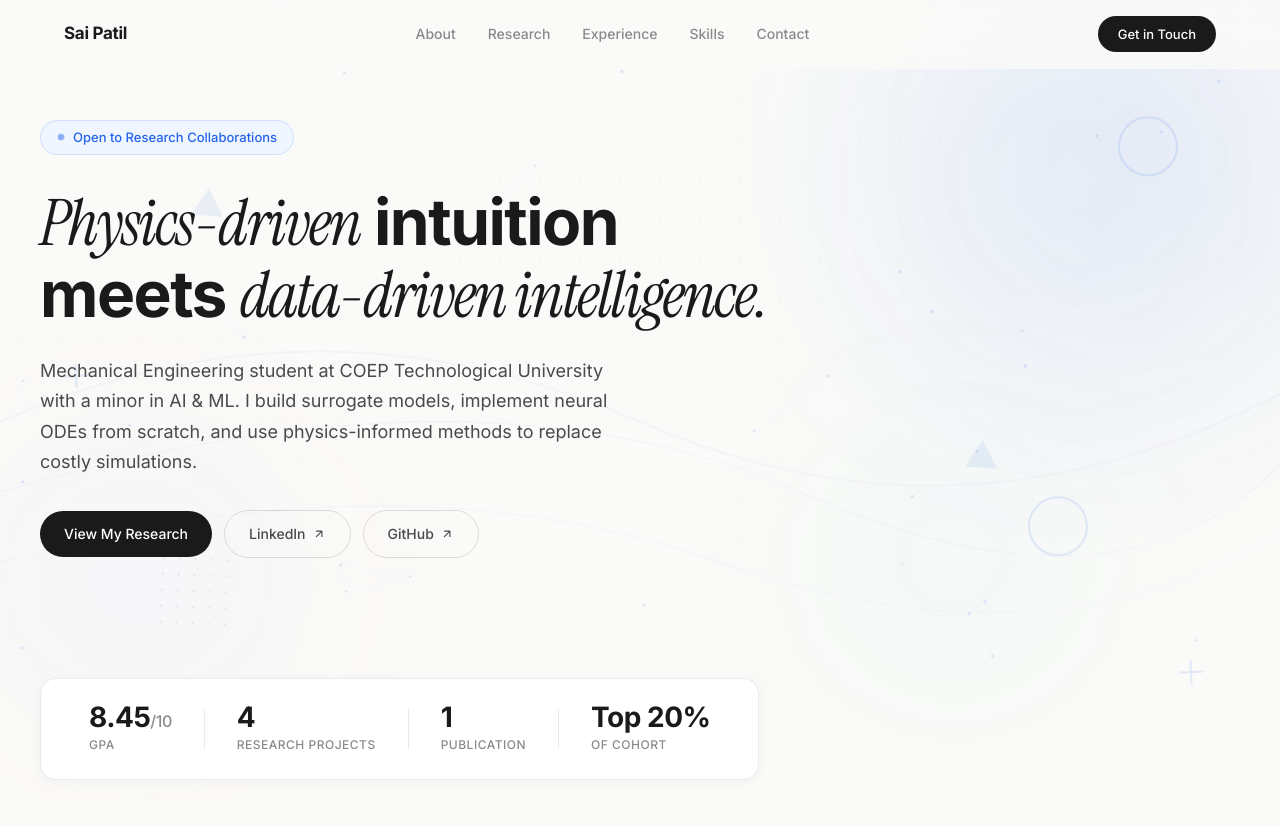
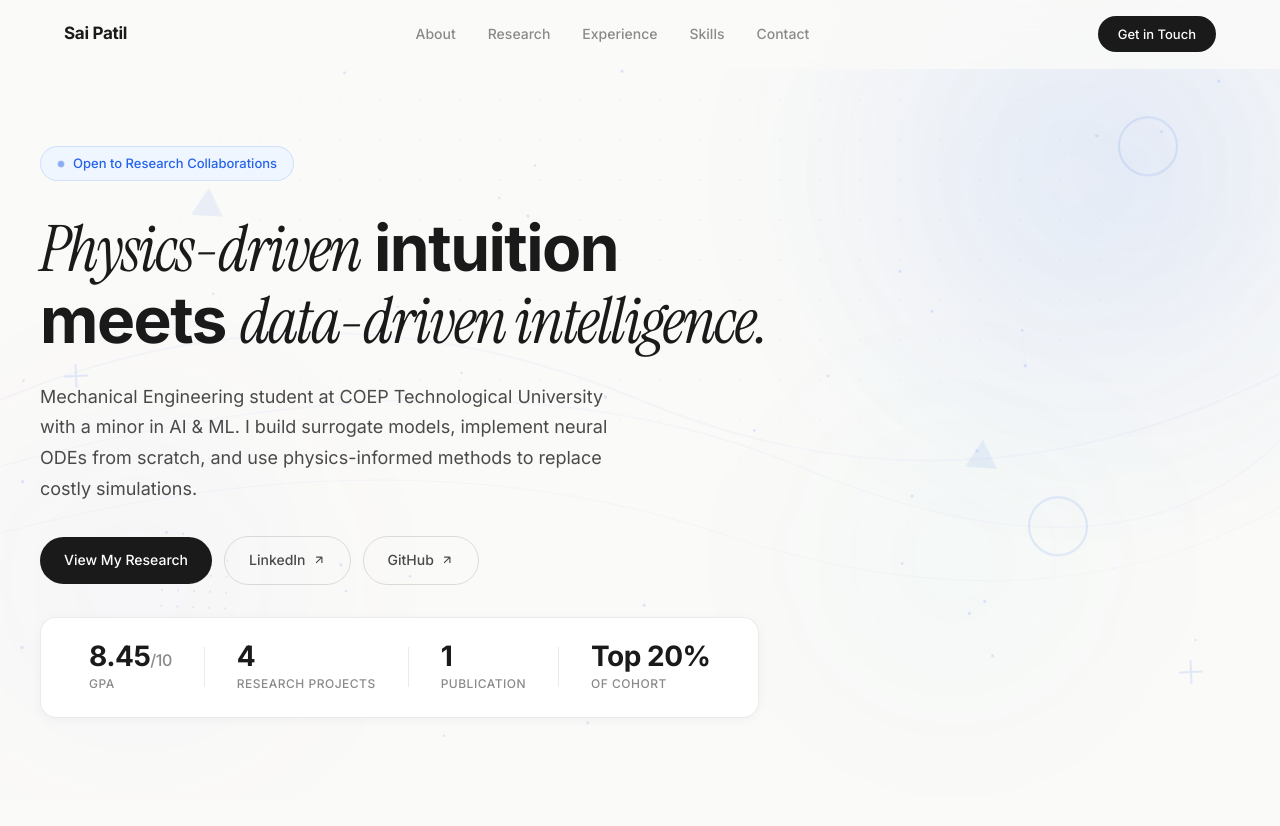
Before and after one commit to SaiPatil059/portfolio, a website: page index.html in a window 1280 px wide. Shown: the top 826 px of the page. Drawn offline with Linux system fonts and the light colour scheme.

Commit message:
Fix hero blank space on load: enforce fixed canvas positioning and optimize hero layout

```diff
--- a/index.html
+++ b/index.html
@@ -8,15 +8,15 @@
   <link rel="preconnect" href="https://fonts.googleapis.com" />
   <link rel="preconnect" href="https://fonts.gstatic.com" crossorigin />
   <link href="https://fonts.googleapis.com/css2?family=Instrument+Serif:ital@0;1&family=Inter:wght@400;500;600;700&family=JetBrains+Mono:wght@400;500&display=swap" rel="stylesheet" />
-  <link rel="stylesheet" href="style.css" />
+  <link rel="stylesheet" href="style.css?v=1.1" />
 </head>
 <body>
 
   <!-- Motion Graphics Canvas -->
-  <canvas id="motion-canvas"></canvas>
+  <canvas id="motion-canvas" style="position: fixed; top: 0; left: 0; width: 100vw; height: 100vh; pointer-events: none; z-index: 0; opacity: 0.5;"></canvas>
 
   <!-- Background Decorative Elements -->
-  <div class="bg-decor" aria-hidden="true">
+  <div class="bg-decor" aria-hidden="true" style="position: fixed; inset: 0; pointer-events: none; z-index: 0; overflow: hidden;">
     <div class="bg-grid"></div>
     <div class="bg-blob bg-blob-1"></div>
     <div class="bg-blob bg-blob-2"></div>
--- a/motion.js
+++ b/motion.js
@@ -89,6 +89,13 @@
 
   // ---- Initialize ----
   function init() {
+    canvas.style.position = 'fixed';
+    canvas.style.top = '0';
+    canvas.style.left = '0';
+    canvas.style.width = '100vw';
+    canvas.style.height = '100vh';
+    canvas.style.pointerEvents = 'none';
+    canvas.style.zIndex = '0';
     W = canvas.width = window.innerWidth;
     H = canvas.height = window.innerHeight;
     particles = Array.from({ length: CONFIG.particleCount }, () => new Particle());
--- a/script.js
+++ b/script.js
@@ -71,7 +71,7 @@ document.querySelectorAll('.mobile-link').forEach(link => {
 
 // ---- Scroll reveal ----
 const revealElements = document.querySelectorAll(
-  '.section-title, .about-text p, .project-featured, .project-card, .skill-card, .exp-card, .contact-card, .info-card, .hero-stats-row'
+  '.section-title, .about-text p, .project-featured, .project-card, .skill-card, .exp-card, .contact-card, .info-card'
 );
 
 revealElements.forEach(el => el.classList.add('reveal'));
--- a/style.css
+++ b/style.css
@@ -84,10 +84,12 @@ img { display: block; max-width: 100%; }
    Motion Canvas
    ============================================ */
 #motion-canvas {
-  position: fixed;
-  inset: 0;
-  z-index: 0;
-  pointer-events: none;
+  position: fixed !important;
+  inset: 0 !important;
+  width: 100vw !important;
+  height: 100vh !important;
+  z-index: 0 !important;
+  pointer-events: none !important;
   opacity: 0.5;
 }
 
@@ -95,11 +97,13 @@ img { display: block; max-width: 100%; }
    Background Decorative Elements
    ============================================ */
 .bg-decor {
-  position: fixed;
-  inset: 0;
-  z-index: 0;
-  pointer-events: none;
-  overflow: hidden;
+  position: fixed !important;
+  inset: 0 !important;
+  width: 100vw !important;
+  height: 100vh !important;
+  z-index: 0 !important;
+  pointer-events: none !important;
+  overflow: hidden !important;
 }
 
 .bg-grid {
@@ -431,7 +435,7 @@ img { display: block; max-width: 100%; }
   flex-direction: column;
   justify-content: center;
   position: relative;
-  padding: 120px var(--space-5) var(--space-8);
+  padding: 96px var(--space-5) var(--space-6);
   overflow: hidden;
 }
 
@@ -539,7 +543,7 @@ img { display: block; max-width: 100%; }
   align-items: center;
   gap: var(--space-3);
   flex-wrap: wrap;
-  margin-bottom: var(--space-10);
+  margin-bottom: var(--space-6);
   animation: fadeInUp 0.8s var(--ease) 0.3s both;
 }
 
```
